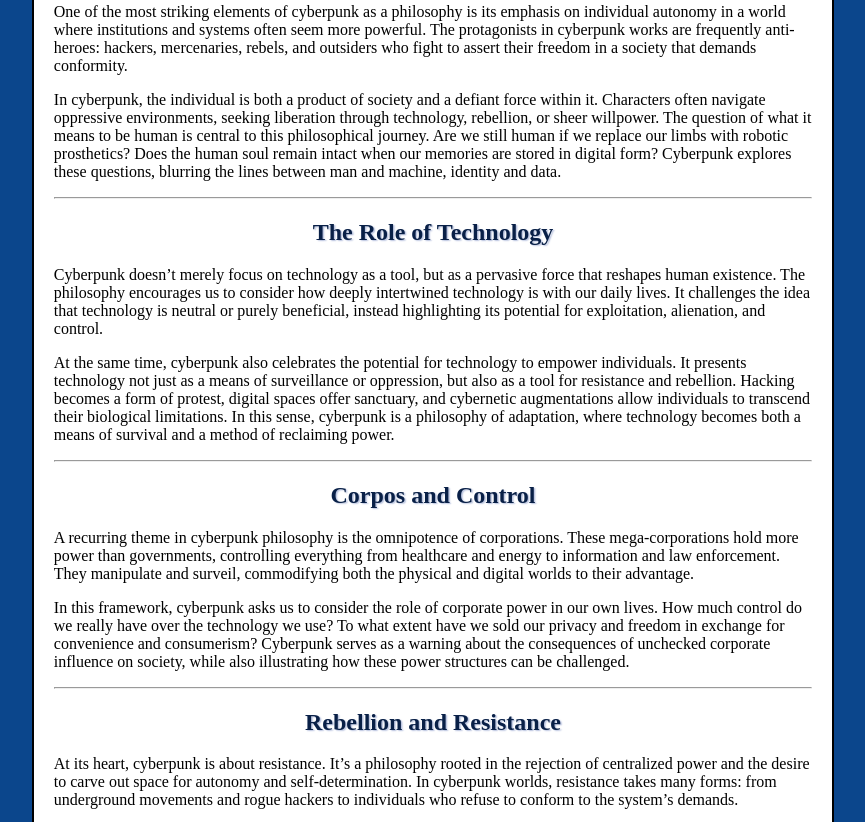
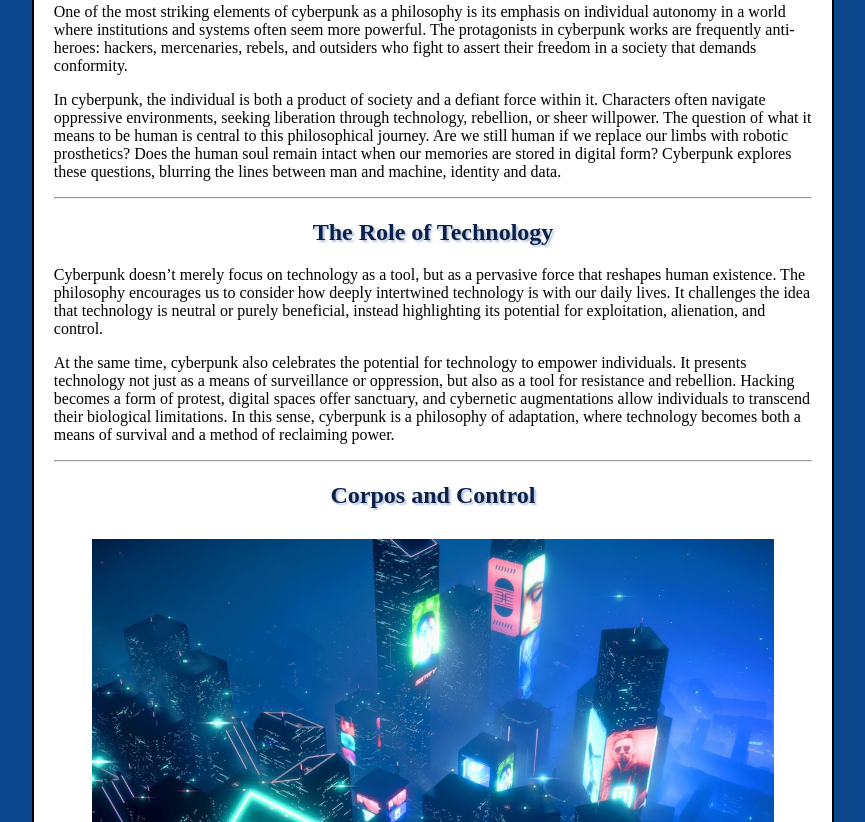
Before and after one commit to mike-s-hammond/citc1300, a plain HTML site: page advanced_css/philosophy.html in a window 1280 px wide. Shown: the part 1978-2800 px from the top of the page, without its empty margins (207-1072 px from the left). Drawn offline with Linux system fonts and the light colour scheme.

Commit message:
A update

```diff
--- a/advanced_css/css/style.css
+++ b/advanced_css/css/style.css
@@ -31,7 +31,7 @@ body {
 }
 
 .heading_style {
-    text-shadow: 1.5px 1px 1.5px #b7c1de;
+    text-shadow: 2px 2px 2px #b7c1de;
     color: #092047;
 }
 
--- a/advanced_css/philosophy.html
+++ b/advanced_css/philosophy.html
@@ -28,7 +28,7 @@
             <hr>
             <h2  class="heading_style">A Dystopian World</h2>
                 <p>
-                    At the core of cyberpunk is its portrayal of a dystopian world, where capitalism has reached its peak and governmental powers are either weak or corrupt. It reflects a reality where wealth and power are concentrated in the hands of multinational corporations, and the state has lost its grip on ensuring justice and equity. In this world, people struggle to maintain their humanity, either by augmenting their bodies with technology or by surviving in harsh urban landscapes where social divides are stark and the underworld thrives.
+                    At the core of cyberpunk is its portrayal of a dystopian world, where capitalism has reached its peak and governmental powers are either weak or corrupt. It reflects a reality where wealth and power are concentrated in the hands of multinational corporations, and the state has lost its grip on ensuring justice and equity. In this world, people struggle to maintain their humanity, either by augmenting their bodies with technology (see a fictional and real world example below) or by surviving in harsh urban landscapes where social divides are stark and the underworld thrives.
                     <img src="images/adam_jensen_eye.jpg" alt="Deus Ex: Human Revolution - Adam Jensen's Eye">
                     <img src="images/eyeborg.jpg" alt="Real augmented eye -Eyborg'">
                 </p>
@@ -53,8 +53,10 @@
                 </p>
             <hr>
             <h2 class="heading_style">Corpos and Control</h2>
+                <img src="images/city_scape.jpg" alt="">
                 <p>
                     A recurring theme in cyberpunk philosophy is the omnipotence of corporations. These mega-corporations hold more power than governments, controlling everything from healthcare and energy to information and law enforcement. They manipulate and surveil, commodifying both the physical and digital worlds to their advantage.
+
                 </p>
                 <p>
                     In this framework, cyberpunk asks us to consider the role of corporate power in our own lives. How much control do we really have over the technology we use? To what extent have we sold our privacy and freedom in exchange for convenience and consumerism? Cyberpunk serves as a warning about the consequences of unchecked corporate influence on society, while also illustrating how these power structures can be challenged.
@@ -83,7 +85,7 @@
                 Cyberpunk is a philosophy of rebellion, individualism, and technological critique. It invites us to question the systems that govern our world, offering both a warning and a call to action. As we face increasingly complex technological and societal challenges, cyberpunk challenges us to redefine what it means to be human and to reclaim our autonomy in an increasingly interconnected world.
             </p>
             <p>
-                In the end, cyberpunk is more than just a reflection of dystopian futures—it’s a lens through which we can examine our present and shape our collective future. Through its rebellious spirit, it urges us to look beyond the surface of technology and see its deeper implications, both for ourselves and for the society we inhabit.
+                In the end, cyberpunk is more than just a reflection of dystopian futures — it’s a lens through which we can examine our present and shape our collective future. Through its rebellious spirit, it urges us to look beyond the surface of technology and see its deeper implications, both for ourselves and for the society we inhabit.
             </p>
         <hr>
         </main>
```
Also changed, not shown: advanced_css/images/city_scape.jpg (added).
